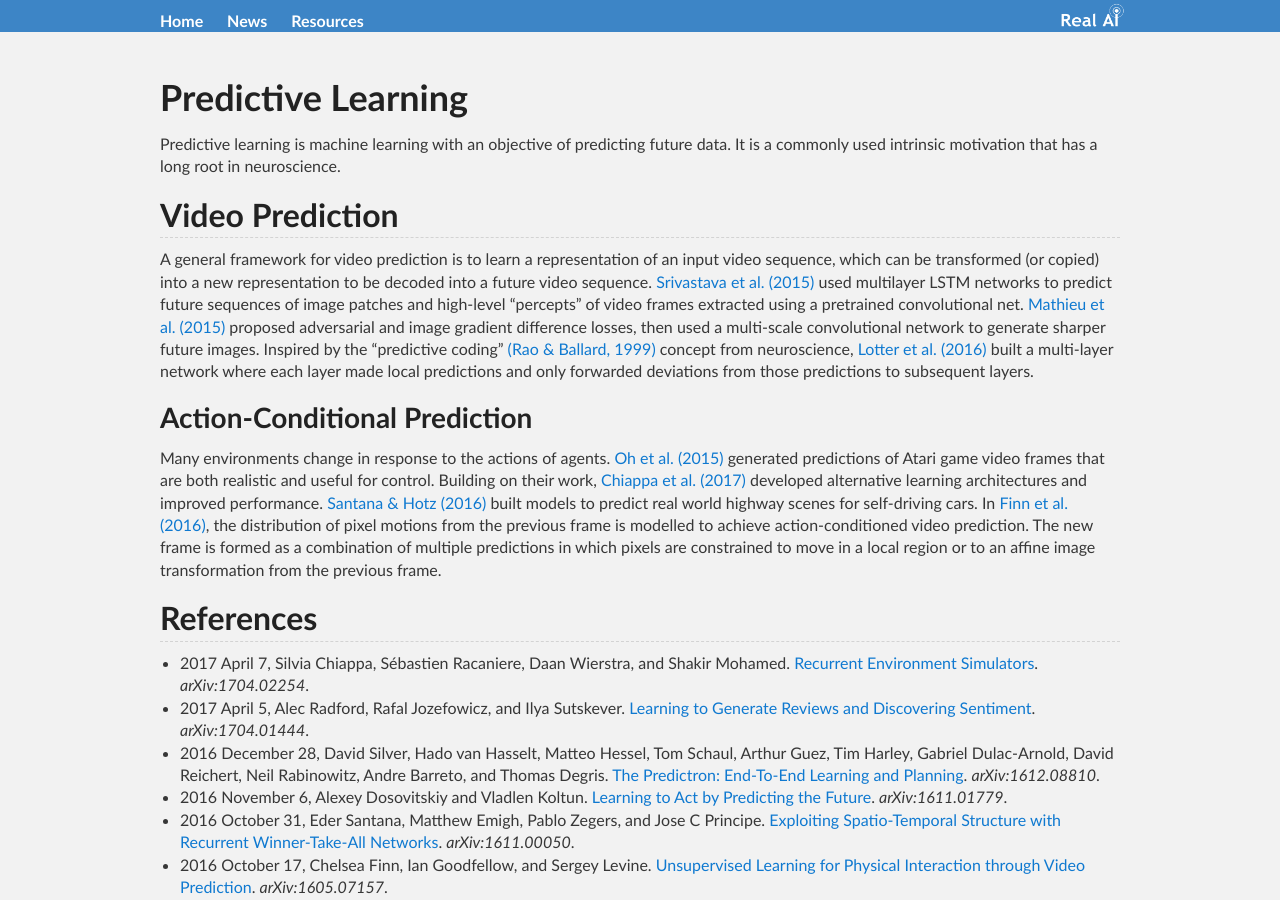
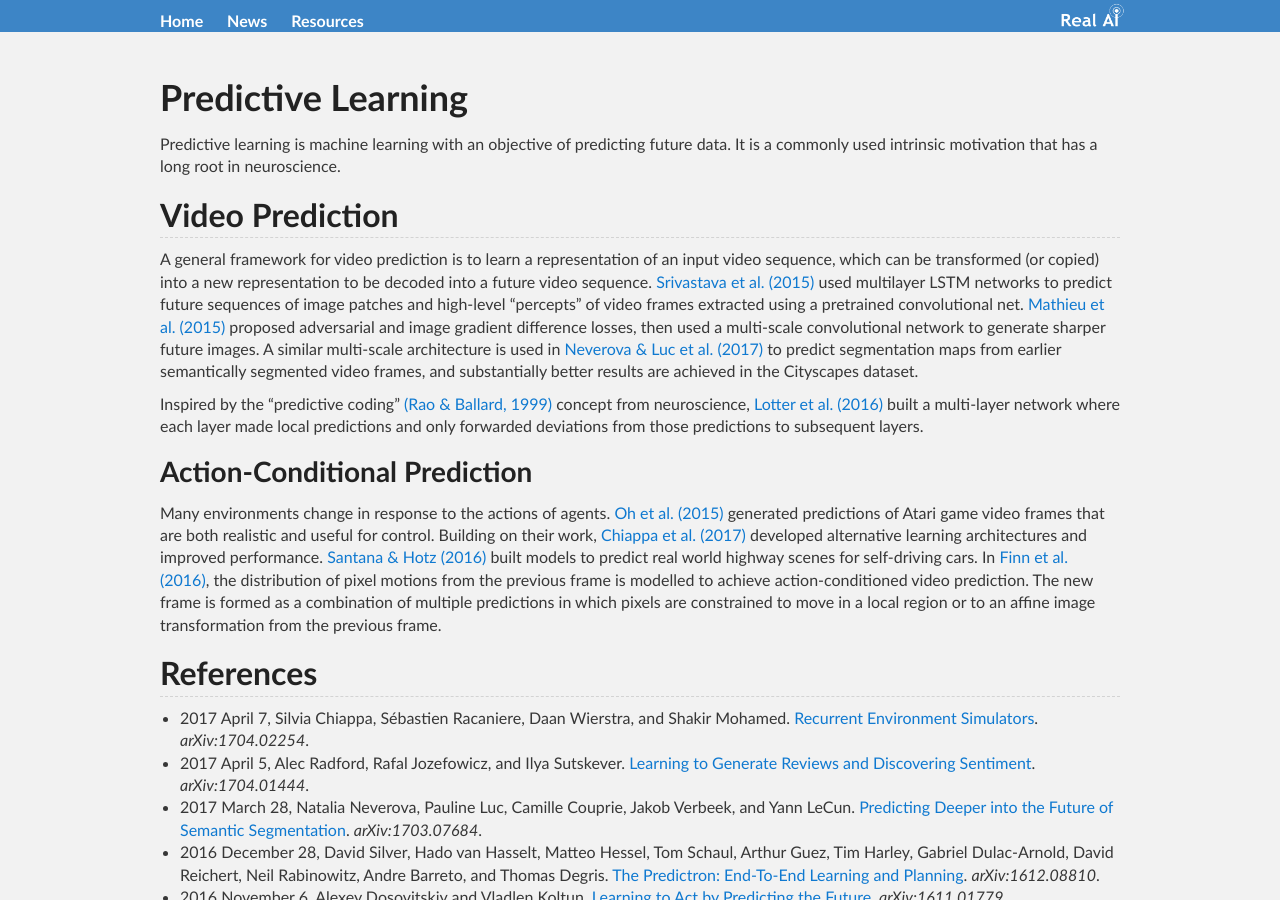
Before and after one commit to Tonywuhk/realai.org, a Jekyll site: the page built from predictive-learning.md, in a window 1280 px wide and 900 px high. Built offline with Jekyll 4.4.1, drawn with Linux system fonts in a browser that asks for light colours; our own code applies the rules of GitHub Pages for plain Markdown files; comment, search, counter and statistics services are not loaded; the repository's description, which GitHub fills in, is left out.

Commit message:
Update predictive-learning.md

```diff
--- a/predictive-learning.md
+++ b/predictive-learning.md
@@ -7,7 +7,9 @@ Predictive learning is machine learning with an objective of predicting future d
 
 ## Video Prediction
 
-A general framework for video prediction is to learn a representation of an input video sequence, which can be transformed (or copied) into a new representation to be decoded into a future video sequence. [Srivastava et al. (2015)](https://arxiv.org/abs/1502.04681) used multilayer LSTM networks to predict future sequences of image patches and high-level “percepts” of video frames extracted using a pretrained convolutional net. [Mathieu et al. (2015)](https://arxiv.org/abs/1511.05440) proposed adversarial and image gradient difference losses, then used a multi-scale convolutional network to generate sharper future images. Inspired by the "predictive coding" [(Rao & Ballard, 1999)](http://www.nature.com/neuro/journal/v2/n1/abs/nn0199_79.html) concept from neuroscience, [Lotter et al. (2016)](https://arxiv.org/abs/1605.08104) built a multi-layer network where each layer made local predictions and only forwarded deviations from those predictions to subsequent layers.
+A general framework for video prediction is to learn a representation of an input video sequence, which can be transformed (or copied) into a new representation to be decoded into a future video sequence. [Srivastava et al. (2015)](https://arxiv.org/abs/1502.04681) used multilayer LSTM networks to predict future sequences of image patches and high-level “percepts” of video frames extracted using a pretrained convolutional net. [Mathieu et al. (2015)](https://arxiv.org/abs/1511.05440) proposed adversarial and image gradient difference losses, then used a multi-scale convolutional network to generate sharper future images. A similar multi-scale architecture is used in [Neverova & Luc et al. (2017)](https://arxiv.org/abs/1703.07684) to predict segmentation maps from earlier semantically segmented video frames, and substantially better results are achieved in the Cityscapes dataset.
+
+Inspired by the "predictive coding" [(Rao & Ballard, 1999)](http://www.nature.com/neuro/journal/v2/n1/abs/nn0199_79.html) concept from neuroscience, [Lotter et al. (2016)](https://arxiv.org/abs/1605.08104) built a multi-layer network where each layer made local predictions and only forwarded deviations from those predictions to subsequent layers.
 
 ### Action-Conditional Prediction
 
@@ -17,6 +19,7 @@ Many environments change in response to the actions of agents. [Oh et al. (2015)
 
 * 2017 April 7, Silvia Chiappa, Sébastien Racaniere, Daan Wierstra, and Shakir Mohamed. [Recurrent Environment Simulators](https://arxiv.org/abs/1704.02254). *arXiv:1704.02254*.
 * 2017 April 5, Alec Radford, Rafal Jozefowicz, and Ilya Sutskever. [Learning to Generate Reviews and Discovering Sentiment](https://arxiv.org/abs/1704.01444). *arXiv:1704.01444*.
+* 2017 March 28, Natalia Neverova, Pauline Luc, Camille Couprie, Jakob Verbeek, and Yann LeCun. [Predicting Deeper into the Future of Semantic Segmentation](https://arxiv.org/abs/1703.07684). *arXiv:1703.07684*.
 * 2016 December 28, David Silver, Hado van Hasselt, Matteo Hessel, Tom Schaul, Arthur Guez, Tim Harley, Gabriel Dulac-Arnold, David Reichert, Neil Rabinowitz, Andre Barreto, and Thomas Degris. [The Predictron: End-To-End Learning and Planning](https://arxiv.org/abs/1612.08810). *arXiv:1612.08810*.
 * 2016 November 6, Alexey Dosovitskiy and Vladlen Koltun. [Learning to Act by Predicting the Future](https://arxiv.org/abs/1611.01779). *arXiv:1611.01779*.
 * 2016 October 31, Eder Santana, Matthew Emigh, Pablo Zegers, and Jose C Principe. [Exploiting Spatio-Temporal Structure with Recurrent Winner-Take-All Networks](https://arxiv.org/abs/1611.00050). *arXiv:1611.00050*.
```
